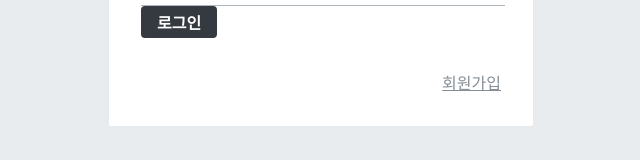
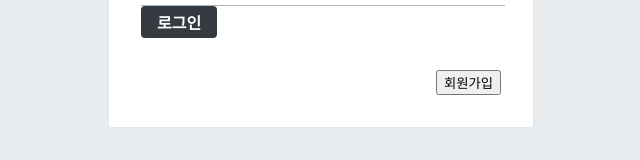
Before and after one commit to Seo0H/my-todo-app-redux-ver, a React (Create React App) app: page /signup in a window 1280 px wide. Shown: the part 434-594 px from the top of the page, without its empty margins (319-959 px from the left). Built offline with nearby package versions, Linux system fonts and the light colour scheme.

Commit message:
Add: 로그인-회원가입 handler > 기능 구현 진행 중

```diff
--- a/src/components/auth/AuthForm.js
+++ b/src/components/auth/AuthForm.js
@@ -45,15 +45,23 @@ const Footer = styled.div`
 `;
 
 const textMap = {
-    login: "로그인",
-    register: "회원가입",
-  };
+  login: "로그인",
+  register: "회원가입",
+};
+
+// 로그인-회원가입 handler
+const changeMode = (e) => {
+  e.preventDefault();
+
+};
 
 // type : login, register 구분
 // form: user name, password, passwordConfirm
 // onChange
 const AuthForm = ({ type, form, onChange, onSubmit }) => {
-  const text = textMap[type];
+  let [stateType, setStateType] = useState(type);
+  const text = textMap[stateType];
+
   console.log(text);
   return (
     <AuthFormBlock>
@@ -74,13 +82,24 @@ const AuthForm = ({ type, form, onChange, onSubmit }) => {
           value={form.password}
           onchange={onChange}
         />
+        {stateType === "register" && (
+          <StyledInput
+            autoComplete="new-password"
+            name="passwordConfirm"
+            placeholder="비밀번호 확인"
+            type="password"
+            onChange={onChange}
+            value={form.passwordConfirm}
+          />
+        )}
         <Button>로그인</Button>
       </form>
 
       <Footer>
-        {type === "login" ? (
-          <Link to="/register">회원가입</Link>
+        {stateType === "login" ? (
+          <button onClick={changeMode} > 회원가입 </button>
         ) : (
+          // <Link to="/register">회원가입</Link>
           <Link to="/login">로그인</Link>
         )}
       </Footer>
```
